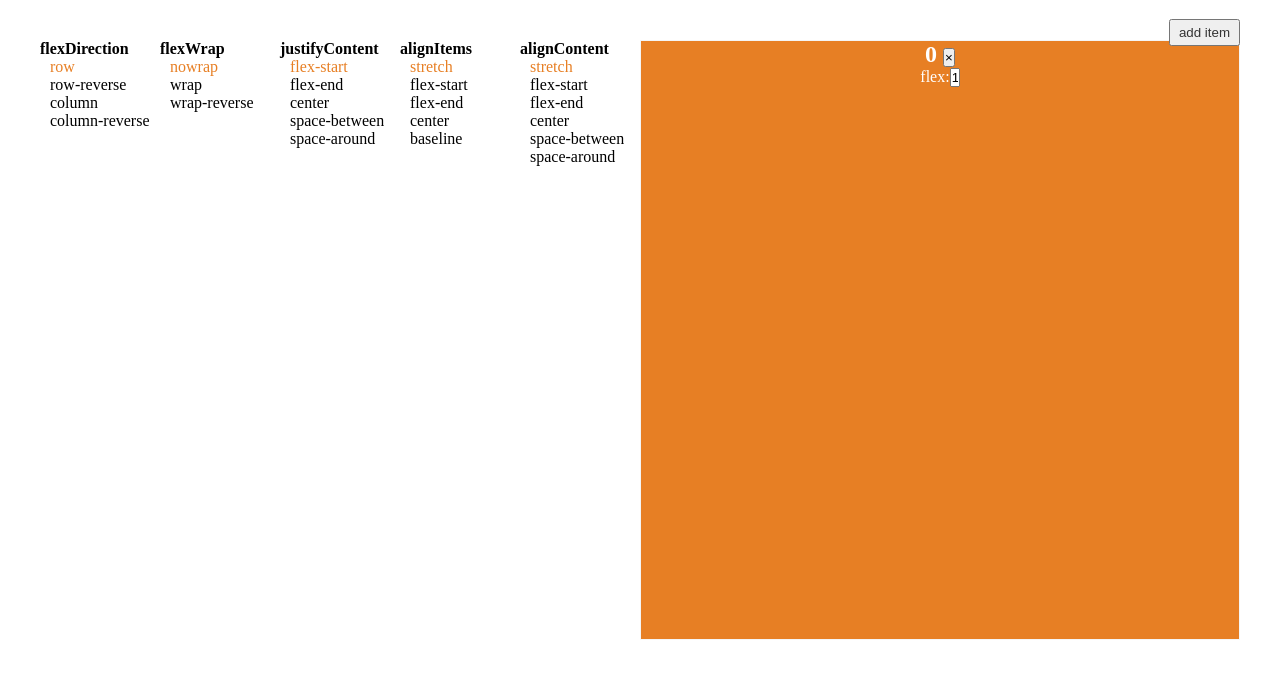
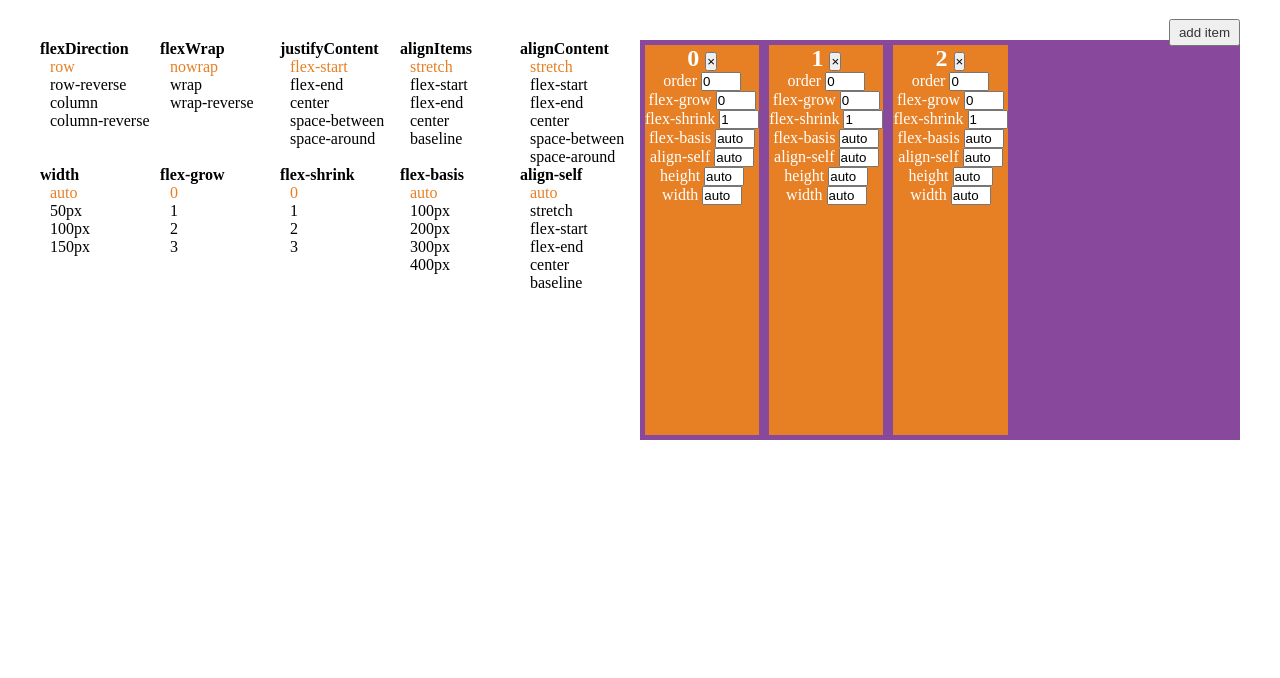
Before and after one commit to vue-area/vue-flex, a plain HTML site: page index.html in a window 1280 px wide. Drawn offline with Linux system fonts and the light colour scheme.

Commit message:
完善 flex item 的属性，增加改变所有 flex item 的属性展示

```diff
--- a/app.css
+++ b/app.css
@@ -37,17 +37,17 @@ dl>dd.active {
   display: flex;
   position: relative;
   width: 600px;
-  height: 600px;
+  height: 400px;
   background: #88499c;
 }
 .container .item {
   text-align: center;
   color: #fff;
-  border:1px solid #f5f5f5;
+  margin: 5px;
   background: #e77f24;
 }
 .container .item input{
-  width:10px;
+  width:40px;
 }
 .btn-add-item {
   position: absolute;
--- a/app.js
+++ b/app.js
@@ -20,11 +20,35 @@ var parent = {
     properties: ["stretch", "flex-start", "flex-end", "center", "space-between", "space-around"]
   }
 };
+var son = {
+  "width": {
+    value: 'auto',
+    properties: ['auto', '50px', '100px', '150px']
+  },
+  'flex-grow': {
+    value: 0,
+    properties : [0, 1, 2, 3]
+  },
+  'flex-shrink': {
+    value: 0,
+    properties : [0, 1, 2, 3]
+  },
+  'flex-basis': {
+    value: "auto",
+    properties: ["auto", "100px", "200px", "300px", "400px"]
+  },
+  'align-self': {
+    value: "auto",
+    properties: ["auto", "stretch", "flex-start", "flex-end", "center", "baseline"]
+  }
+};
+Vue.config.debug = true;
 var app = new Vue({
   el: "#app",
   data: {
     items: [],
-    parent: parent
+    parent: parent,
+    son: son
   },
   computed: {
     containerStyle: function (params) {
@@ -39,12 +63,20 @@ var app = new Vue({
   },
   created: function(){
     this.addItem();
+    this.addItem();
+    this.addItem();
   },
   methods: {
     addItem: function(){
       this.items.push({
         style: {
-          flex: 1
+          'order': 0,
+          'flex-grow': 0,
+          'flex-shrink': 1,
+          'flex-basis': 'auto',
+          'align-self':'auto',
+          'height': 'auto',
+          'width': 'auto'
         }
       })
     },
@@ -53,6 +85,14 @@ var app = new Vue({
     },
     update: function(key, value){
       this.parent[key].value = value;
+    },
+    updateSon: function(key, value){
+      debugger;
+      this.items = this.items.map(function(item){
+        item.style[key] = value;
+        return item;
+      });
+      debugger;
     }
   }
 });
--- a/index.html
+++ b/index.html
@@ -22,16 +22,33 @@
           </dl>
         </template>
       </div>
+      <div class="props-wrap">
+        <template v-for="(key, value) in son">
+          <dl>
+            <dt>{{key}}</dt>
+            <dd
+              v-for="val in value.properties"
+              :class="{'active': value.value == val}"
+              @click="updateSon(key, val)"
+            >
+              {{val}}
+            </dd>
+          </dl>
+        </template>
+      </div>
     </div>
     <div class="container f-fr" :style="containerStyle">
       <template v-for="(index, item) in items">
       <div class="item" :style="item.style">
-        <h2>{{index}}
+        <h2>{{* index}}
           <button @click="delItem(item)">&times;</button>
         </h2>
-        <div>
-          <label>flex:</label><input type="text" v-model="item.style.flex" number>
-        </div>
+        <template v-for="(name,value) in item.style">
+          <div>
+            <label>{{name}}</label>
+            <input type="text" v-model="item.style[name]" number>
+          </div>
+        </template>
       </div>
       </template>
       <button class="btn-add-item" @click="addItem">add item</button>
```
Also changed, not shown: 1 other file.
